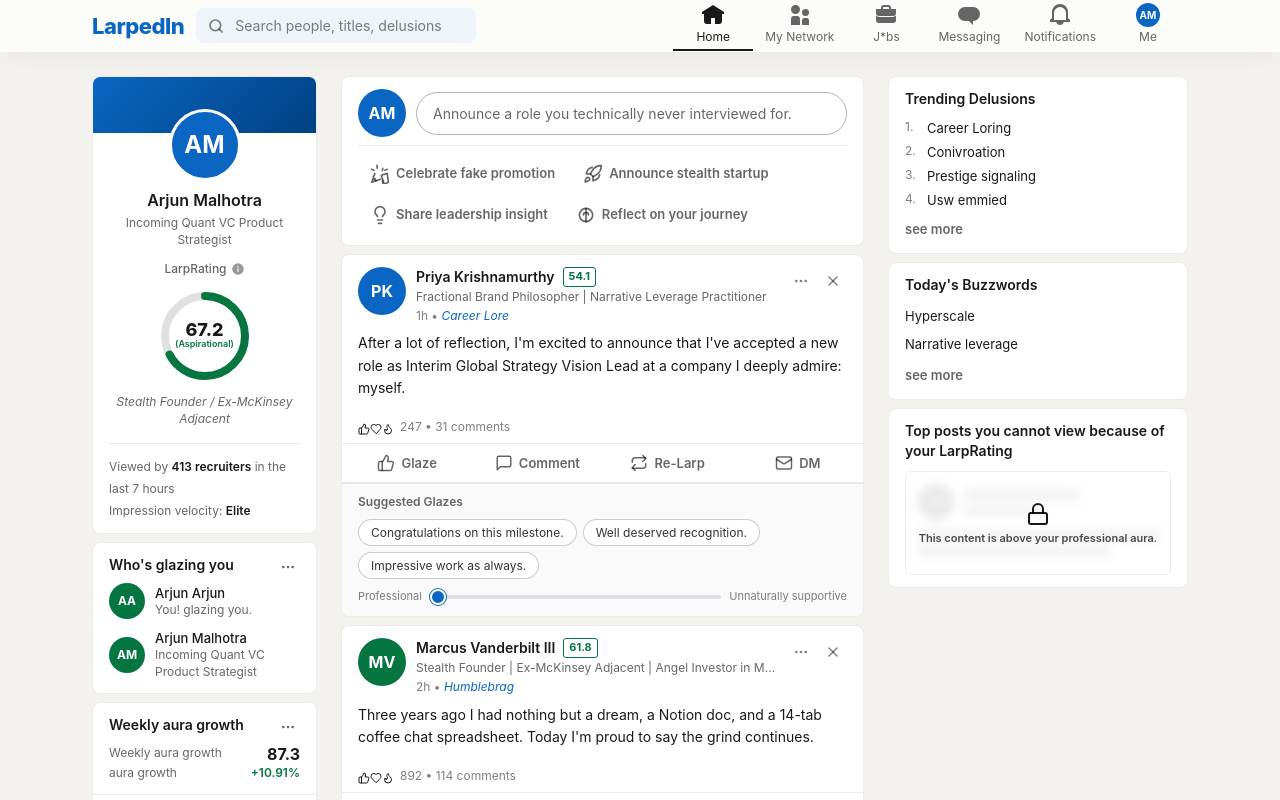
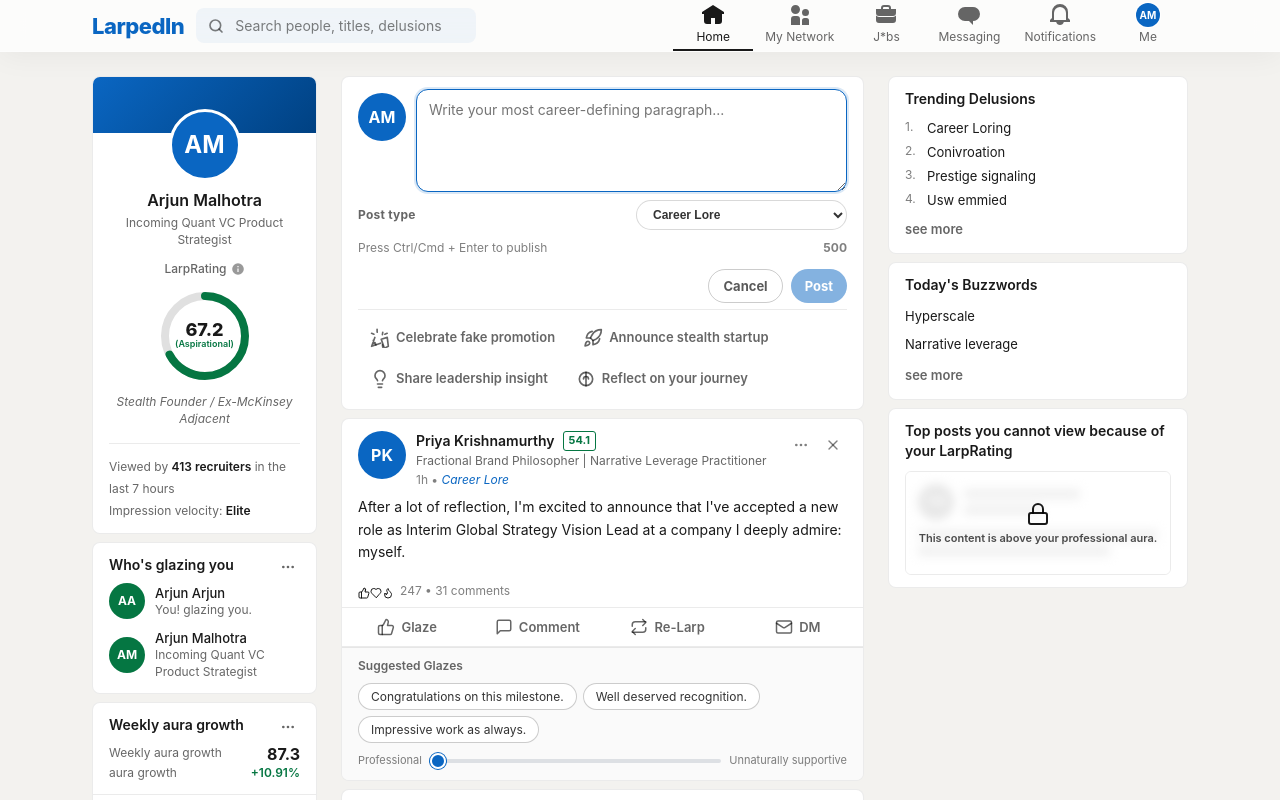
Before and after one commit to iamarpitahuja/Lapedln-Silly-Hacks, a React app in the folder frontend/: page / in a window 1280 px wide. Both pictures are taken after a click on the button "Celebrate fake promotion". Shown: the top 800 px of the page. Built offline with nearby package versions, Linux system fonts and the light colour scheme; the HTML template or start-up script is replaced by a standard one.

Commit message:
feat: inline expanding textarea replaces fake-input composer

```diff
--- a/frontend/src/features/home/Feed/StartPost/StartPost.jsx
+++ b/frontend/src/features/home/Feed/StartPost/StartPost.jsx
@@ -1,4 +1,4 @@
-import { useState, useEffect } from 'react'
+import { useState, useEffect, useRef } from 'react'
 import { useMockData } from '../../../../context/MockDataContext'
 import Icon from '../../../../components/Icon/Icon'
 import styles from './StartPost.module.css'
@@ -11,19 +11,37 @@ const PLACEHOLDERS = [
 ]
 
 const ACTIONS = [
-  { icon: 'party', label: 'Celebrate fake promotion' },
-  { icon: 'rocket', label: 'Announce stealth startup' },
-  { icon: 'lightbulb', label: 'Share leadership insight' },
-  { icon: 'mirror', label: 'Reflect on your journey' },
+  { icon: 'party', label: 'Celebrate fake promotion', postType: 'Career Lore' },
+  { icon: 'rocket', label: 'Announce stealth startup', postType: 'Stealth Build Update' },
+  { icon: 'lightbulb', label: 'Share leadership insight', postType: 'Thought Leadership Incident' },
+  { icon: 'mirror', label: 'Reflect on your journey', postType: 'Aura Farming' },
 ]
 
 function getInitials(name) {
   return name.split(' ').map(n => n[0]).join('').slice(0, 2).toUpperCase()
 }
 
+const POST_TYPES = [
+  'Career Lore',
+  'Humblebrag',
+  'Thought Leadership Incident',
+  'Aura Farming',
+  'Corporate Trauma Dump',
+  'Stealth Build Update',
+  'Personal Update',
+]
+
+const MAX_POST_LENGTH = 500
+
 export default function StartPost() {
-  const { currentUser } = useMockData()
+  const { currentUser, createPost } = useMockData()
   const [placeholderIndex, setPlaceholderIndex] = useState(0)
+  const [isFocused, setIsFocused] = useState(false)
+  const [postType, setPostType] = useState(POST_TYPES[0])
+  const [draft, setDraft] = useState('')
+  const [error, setError] = useState('')
+  const [isSubmitting, setIsSubmitting] = useState(false)
+  const textareaRef = useRef(null)
 
   useEffect(() => {
     const timer = setInterval(() => {
@@ -32,17 +50,128 @@ export default function StartPost() {
     return () => clearInterval(timer)
   }, [])
 
+  const showFooter = isFocused || draft.length > 0
+
+  function handleContainerBlur(event) {
+    if (!event.currentTarget.contains(event.relatedTarget)) {
+      if (!draft.trim()) setIsFocused(false)
+    }
+  }
+
+  function handleActionClick(nextPostType) {
+    setPostType(nextPostType)
+    setError('')
+    setIsFocused(true)
+    textareaRef.current?.focus()
+  }
+
+  function handleCancel() {
+    setDraft('')
+    setError('')
+    setIsFocused(false)
+  }
+
+  function handleSubmit(event) {
+    event.preventDefault()
+    if (isSubmitting) return
+
+    setIsSubmitting(true)
+    const result = createPost({ content: draft, type: postType })
+
+    if (!result.ok) {
+      setError(result.error ?? 'Could not publish this post. Please try again.')
+      setIsSubmitting(false)
+      return
+    }
+
+    setDraft('')
+    setError('')
+    setIsFocused(false)
+    setIsSubmitting(false)
+  }
+
+  function handleKeyDown(event) {
+    if ((event.ctrlKey || event.metaKey) && event.key === 'Enter') {
+      handleSubmit(event)
+    }
+  }
+
+  const charactersRemaining = MAX_POST_LENGTH - draft.length
+  const isPostDisabled = !draft.trim() || isSubmitting
+
   return (
-    <div className={styles.card}>
+    <div className={styles.card} onBlur={handleContainerBlur}>
       <div className={styles.row}>
         <div className={styles.avatar}>{getInitials(currentUser.name)}</div>
-        <button className={styles.input}>
-          {PLACEHOLDERS[placeholderIndex]}
-        </button>
+        <textarea
+          ref={textareaRef}
+          className={`${styles.textarea} ${showFooter ? '' : styles.textareaResting}`}
+          value={draft}
+          onChange={event => setDraft(event.target.value)}
+          onFocus={() => setIsFocused(true)}
+          onKeyDown={handleKeyDown}
+          maxLength={MAX_POST_LENGTH}
+          placeholder={
+            showFooter
+              ? 'Write your most career-defining paragraph...'
+              : PLACEHOLDERS[placeholderIndex]
+          }
+          rows={showFooter ? 4 : 1}
+        />
       </div>
+
+      {showFooter && (
+        <>
+          <div className={styles.composerHeader}>
+            <label htmlFor="post-type" className={styles.typeLabel}>Post type</label>
+            <select
+              id="post-type"
+              className={styles.typeSelect}
+              value={postType}
+              onChange={event => setPostType(event.target.value)}
+            >
+              {POST_TYPES.map(typeOption => (
+                <option key={typeOption} value={typeOption}>
+                  {typeOption}
+                </option>
+              ))}
+            </select>
+          </div>
+          <div className={styles.composerMeta}>
+            <p className={styles.metaHint}>Press Ctrl/Cmd + Enter to publish</p>
+            <span
+              className={`${styles.charCount} ${
+                charactersRemaining < 40 ? styles.charCountWarn : ''
+              }`}
+            >
+              {charactersRemaining}
+            </span>
+          </div>
+          {error ? <p className={styles.error}>{error}</p> : null}
+          <div className={styles.composerActions}>
+            <button type="button" className={styles.cancelBtn} onClick={handleCancel}>
+              Cancel
+            </button>
+            <button
+              type="button"
+              className={styles.publishBtn}
+              disabled={isPostDisabled}
+              onClick={handleSubmit}
+            >
+              {isSubmitting ? 'Posting…' : 'Post'}
+            </button>
+          </div>
+        </>
+      )}
+
       <div className={styles.actions}>
         {ACTIONS.map(action => (
-          <button key={action.label} className={styles.action}>
+          <button
+            key={action.label}
+            type="button"
+            className={styles.action}
+            onClick={() => handleActionClick(action.postType)}
+          >
             <span className={styles.actionIcon}>
               <Icon name={action.icon} size={20} />
             </span>
--- a/frontend/src/features/home/Feed/StartPost/StartPost.module.css
+++ b/frontend/src/features/home/Feed/StartPost/StartPost.module.css
@@ -8,7 +8,7 @@
 
 .row {
   display: flex;
-  align-items: center;
+  align-items: flex-start;
   gap: 10px;
   margin-bottom: 8px;
 }
@@ -25,22 +25,44 @@
   align-items: center;
   justify-content: center;
   flex-shrink: 0;
+  margin-top: 4px;
 }
 
-.input {
+/* Base textarea — expanded/active state */
+.textarea {
   flex: 1;
-  padding: 12px 16px;
-  border: 1px solid rgba(0, 0, 0, 0.3);
+  width: 100%;
+  resize: vertical;
+  min-height: 96px;
+  border: 1px solid rgba(0, 0, 0, 0.16);
+  border-radius: 12px;
+  padding: 10px 12px;
+  font-size: 14px;
+  line-height: 1.45;
+  font-family: inherit;
+  color: rgba(0, 0, 0, 0.9);
+  transition: border-color 0.15s, box-shadow 0.15s;
+}
+
+.textarea:focus {
+  outline: none;
+  border-color: #0A66C2;
+  box-shadow: 0 0 0 2px rgba(10, 102, 194, 0.15);
+}
+
+/* Resting / collapsed state — looks like the old pill input */
+.textareaResting {
+  min-height: unset;
+  height: 44px;
+  resize: none;
+  overflow: hidden;
   border-radius: 35px;
-  font-size: 14px;
+  padding: 11px 16px;
   color: rgba(0, 0, 0, 0.6);
-  text-align: left;
-  background: transparent;
-  transition: border-color 0.15s, background 0.15s;
   cursor: pointer;
 }
 
-.input:hover {
+.textareaResting:hover {
   background: rgba(0, 0, 0, 0.04);
   border-color: rgba(0, 0, 0, 0.6);
 }
@@ -51,6 +73,7 @@
   flex-wrap: wrap;
   border-top: 1px solid rgba(0, 0, 0, 0.08);
   padding-top: 8px;
+  margin-top: 6px;
 }
 
 .action {
@@ -77,3 +100,97 @@
 .actionLabel {
   white-space: nowrap;
 }
+
+.composerHeader {
+  display: flex;
+  align-items: center;
+  justify-content: space-between;
+  gap: 8px;
+  margin-bottom: 10px;
+}
+
+.typeLabel {
+  font-size: 12px;
+  font-weight: 700;
+  color: rgba(0, 0, 0, 0.6);
+  letter-spacing: 0.02em;
+}
+
+.typeSelect {
+  border: 1px solid rgba(0, 0, 0, 0.15);
+  border-radius: 999px;
+  background: #fff;
+  color: rgba(0, 0, 0, 0.8);
+  font-size: 12px;
+  font-weight: 600;
+  padding: 6px 12px;
+}
+
+.composerMeta {
+  margin-top: 8px;
+  display: flex;
+  justify-content: space-between;
+  align-items: center;
+  gap: 10px;
+}
+
+.metaHint {
+  font-size: 12px;
+  color: rgba(0, 0, 0, 0.5);
+}
+
+.charCount {
+  font-size: 12px;
+  font-weight: 700;
+  color: rgba(0, 0, 0, 0.5);
+}
+
+.charCountWarn {
+  color: #b45309;
+}
+
+.error {
+  margin-top: 8px;
+  color: #b91c1c;
+  font-size: 12px;
+  font-weight: 600;
+}
+
+.composerActions {
+  display: flex;
+  justify-content: flex-end;
+  gap: 8px;
+  margin-top: 12px;
+}
+
+.cancelBtn,
+.publishBtn {
+  border-radius: 999px;
+  font-size: 13px;
+  font-weight: 700;
+  padding: 8px 14px;
+  transition: background 0.15s, color 0.15s, opacity 0.15s;
+}
+
+.cancelBtn {
+  border: 1px solid rgba(0, 0, 0, 0.2);
+  color: rgba(0, 0, 0, 0.65);
+}
+
+.cancelBtn:hover {
+  background: rgba(0, 0, 0, 0.05);
+}
+
+.publishBtn {
+  background: #0A66C2;
+  color: #fff;
+}
+
+.publishBtn:hover:enabled {
+  background: #084f95;
+}
+
+.publishBtn:disabled {
+  opacity: 0.5;
+  cursor: not-allowed;
+}
```
